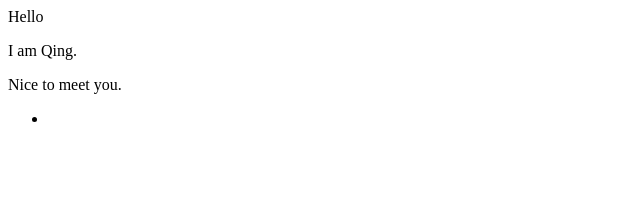
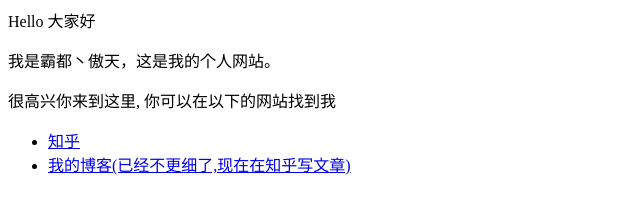
Before and after one commit to ShinonomeKiyoshi/ShinonomeKiyoshi.github.io, a plain HTML site: page index.html in a window 1280 px wide. Shown: the whole page, without its empty margins (0-640 px from the left). Drawn offline with Linux system fonts and the light colour scheme.

Commit message:
Update index.html

```diff
--- a/index.html
+++ b/index.html
@@ -1,7 +1,8 @@
-<p>Hello</p>
-<p>I am Qing. </p>
-<p>Nice to meet you.</p>
+<p>Hello 大家好</p>
+<p>我是霸都丶傲天，这是我的个人网站。 </p>
+<p>很高兴你来到这里, 你可以在以下的网站找到我</p>
 
 <ul>
-  <li> <a href="https://www.instagram.com/kiyoshi_qing/>IG</a> </li>
+  <li> <a href="https://www.zhihu.com/people/AJLoveChina">知乎</a> </li>
+  <li> <a href="http://hejie.nigeerhuo.com">我的博客(已经不更细了,现在在知乎写文章)</a> </li>
 </ul>
```
